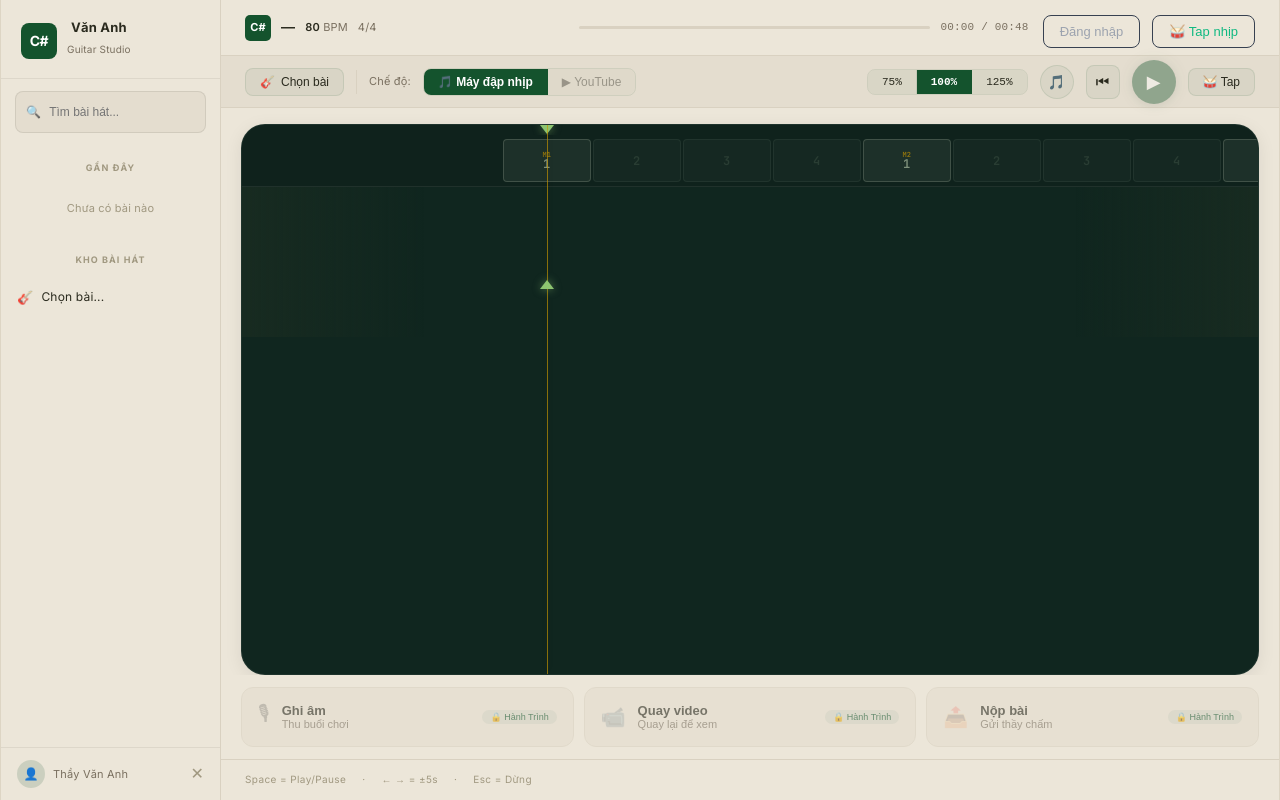
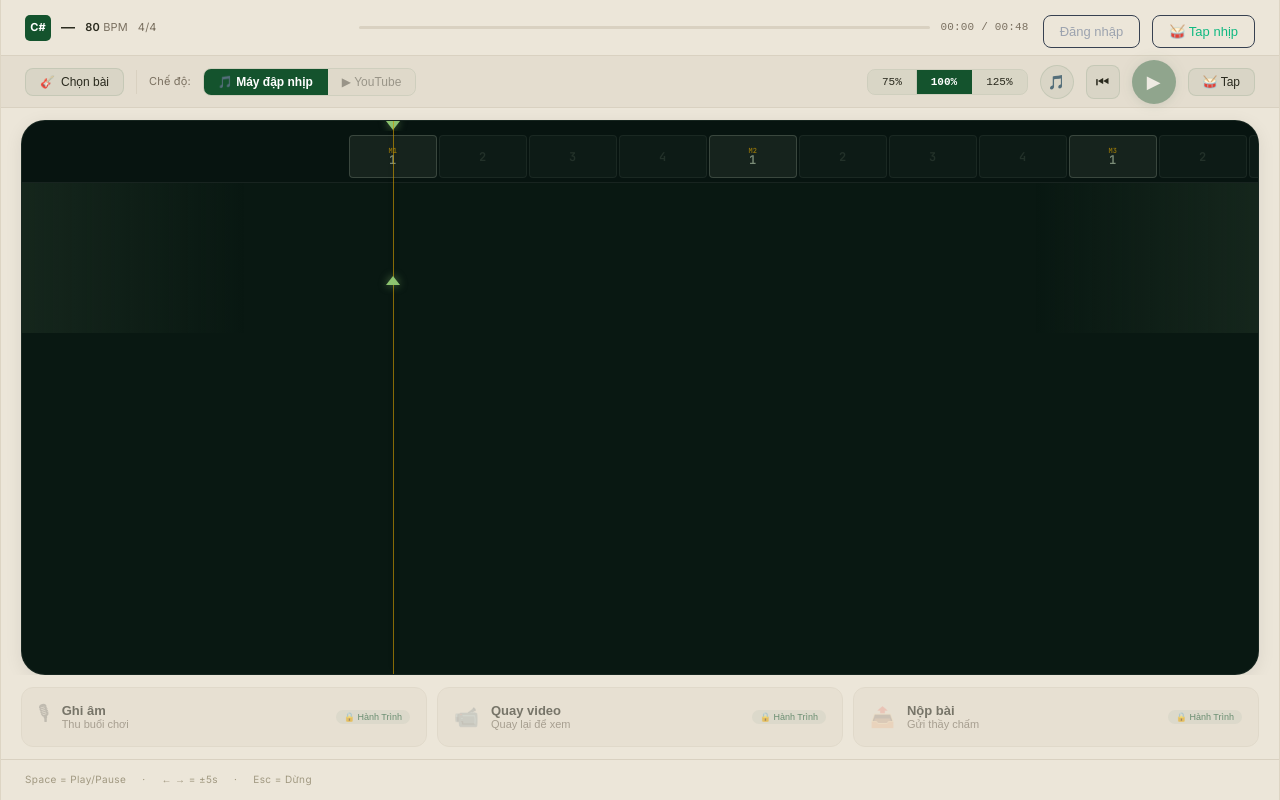
Before and after one commit to vananhaudio/cs-rhythm-editor, a React (Vite) app: page / in a window 1280 px wide. Built offline with nearby package versions, Linux system fonts and the light colour scheme.

Commit message:
fix: remove sidebar, darker practice card #091812

```diff
--- a/src/PlayerView.tsx
+++ b/src/PlayerView.tsx
@@ -19,8 +19,8 @@ const P = {
   greenHover: 'rgba(20,83,45,0.10)',
   greenBtn: 'rgba(20,83,45,0.05)',
   greenBorder: '1px solid rgba(20,83,45,0.10)',
-  dark:    '#10261F',
-  darkDeep:'#0F221C',
+  dark:    '#091812',
+  darkDeep:'#071410',
   gold:    '#C99700',
   text:    '#2A2A1E',
   textMuted: '#7A7060',
@@ -55,8 +55,7 @@ export function PlayerView({ song, onClose, onImportSong, extraActions }: {
   const [activeBeatIdx, setActiveBeatIdx] = useState(-1);
   const [containerW, setContainerW]       = useState(900);
   const [beatContainerW, setBeatContainerW] = useState(900);
-  const [ytOffsetAdj, setYtOffsetAdj]     = useState(0);
-  const [recentSongs, setRecentSongs]     = useState<{title:string;artist?:string}[]>([]);
+  const [ytOffsetAdj, setYtOffsetAdj] = useState(0);
 
   const ytPlayerRef  = useRef<any>(null);
   const ytReadyRef   = useRef(false);
@@ -80,15 +79,6 @@ export function PlayerView({ song, onClose, onImportSong, extraActions }: {
 
   useEffect(() => { muteRef.current = muteMetronome; }, [muteMetronome]);
   useEffect(() => { speedRef.current = speed; }, [speed]);
-
-  // Track recent songs
-  useEffect(() => {
-    if (!song.title) return;
-    setRecentSongs(prev => {
-      const filtered = prev.filter(s => s.title !== song.title);
-      return [{ title: song.title, artist: song.artist }, ...filtered].slice(0, 6);
-    });
-  }, [song.title]);
 
   useEffect(() => {
     setIsPlaying(false); isPlayingRef.current = false;
@@ -252,66 +242,7 @@ export function PlayerView({ song, onClose, onImportSong, extraActions }: {
   return (
     <div style={{ display:'flex', height:'100vh', background:P.paper, fontFamily:"'Inter','Segoe UI',sans-serif", overflow:'hidden' }}>
 
-      {/* ══ SIDEBAR ══ */}
-      <aside style={{ width:220, flexShrink:0, background:P.paper, borderRight:`1px solid ${P.paperDark}`, display:'flex', flexDirection:'column', overflow:'hidden' }}>
-        {/* Logo */}
-        <div style={{ padding:'20px 20px 16px', borderBottom:`1px solid rgba(42,42,30,0.08)` }}>
-          <div style={{ display:'flex', alignItems:'center', gap:10 }}>
-            <div style={{ width:36, height:36, background:P.green, borderRadius:8, display:'flex', alignItems:'center', justifyContent:'center', color:'#fff', fontWeight:800, fontSize:14, letterSpacing:-0.5 }}>C#</div>
-            <div>
-              <div style={{ fontSize:13, fontWeight:700, color:P.text, lineHeight:1.2 }}>Văn Anh</div>
-              <div style={{ fontSize:10, color:P.textMuted }}>Guitar Studio</div>
-            </div>
-          </div>
-        </div>
-
-        {/* Search */}
-        <div style={{ padding:'12px 14px 8px' }}>
-          <div style={{ display:'flex', alignItems:'center', gap:8, background:P.paperSurface, border:`1px solid rgba(42,42,30,0.1)`, borderRadius:8, padding:'7px 10px' }}>
-            <span style={{ fontSize:12, color:P.textMuted }}>🔍</span>
-            <input placeholder="Tìm bài hát..." onClick={() => setShowSongList(true)} readOnly
-              style={{ background:'none', border:'none', outline:'none', fontSize:12, color:P.text, width:'100%', cursor:'pointer' }}/>
-          </div>
-        </div>
-
-        {/* Recent */}
-        <div style={{ flex:1, overflow:'auto', padding:'8px 0' }}>
-          <div style={{ padding:'6px 16px 4px', fontSize:9, fontWeight:700, letterSpacing:'0.12em', textTransform:'uppercase', color:P.textDim }}>Gần đây</div>
-          {recentSongs.length === 0 && (
-            <div style={{ padding:'10px 16px', fontSize:11, color:P.textDim }}>Chưa có bài nào</div>
-          )}
-          {recentSongs.map((s, i) => (
-            <div key={i} style={{ display:'flex', alignItems:'center', justifyContent:'space-between', padding:'7px 16px', background: song.title===s.title ? 'rgba(20,83,45,0.08)' : 'transparent', cursor:'pointer', transition:'background 0.1s' }}
-              onMouseEnter={e => { if (song.title!==s.title) (e.currentTarget as HTMLElement).style.background='rgba(20,83,45,0.04)'; }}
-              onMouseLeave={e => { if (song.title!==s.title) (e.currentTarget as HTMLElement).style.background='transparent'; }}>
-              <div style={{ minWidth:0 }}>
-                <div style={{ fontSize:12, fontWeight:500, color:P.text, overflow:'hidden', textOverflow:'ellipsis', whiteSpace:'nowrap' }}>{s.title}</div>
-                {s.artist && <div style={{ fontSize:10, color:P.textMuted }}>{s.artist}</div>}
-              </div>
-              {song.title===s.title && <div style={{ width:6, height:6, borderRadius:'50%', background:P.green, flexShrink:0, marginLeft:6 }}/>}
-            </div>
-          ))}
-
-          {/* Kho bài */}
-          <div style={{ padding:'16px 16px 4px', fontSize:9, fontWeight:700, letterSpacing:'0.12em', textTransform:'uppercase', color:P.textDim }}>Kho bài hát</div>
-          <div style={{ padding:'7px 16px', cursor:'pointer', display:'flex', alignItems:'center', gap:8 }}
-            onClick={() => setShowSongList(true)}
-            onMouseEnter={e => { (e.currentTarget as HTMLElement).style.background='rgba(20,83,45,0.04)'; }}
-            onMouseLeave={e => { (e.currentTarget as HTMLElement).style.background='transparent'; }}>
-            <span style={{ fontSize:13 }}>🎸</span>
-            <span style={{ fontSize:12, color:P.text }}>Chọn bài...</span>
-          </div>
-        </div>
-
-        {/* Profile */}
-        <div style={{ padding:'12px 16px', borderTop:`1px solid rgba(42,42,30,0.08)`, display:'flex', alignItems:'center', gap:8 }}>
-          <div style={{ width:28, height:28, borderRadius:'50%', background:'rgba(20,83,45,0.15)', display:'flex', alignItems:'center', justifyContent:'center', fontSize:12 }}>👤</div>
-          <div style={{ fontSize:11, color:P.textMuted }}>Thầy Văn Anh</div>
-          <button onClick={onClose} style={{ marginLeft:'auto', background:'none', border:'none', color:P.textDim, fontSize:16, cursor:'pointer', lineHeight:1 }} title="Đóng">✕</button>
-        </div>
-      </aside>
-
-      {/* ══ MAIN COLUMN ══ */}
+      {/* ══ MAIN COLUMN — no sidebar ══ */}
       <div style={{ flex:1, display:'flex', flexDirection:'column', overflow:'hidden', minWidth:0 }}>
 
         {/* ── TOP BAR ── */}
@@ -406,7 +337,7 @@ export function PlayerView({ song, onClose, onImportSong, extraActions }: {
         </div>
 
         {/* ── PRACTICE AREA ── */}
-        <div style={{ flex:1, padding:'16px 20px 0', overflow:'hidden', display:'flex', flexDirection:'column' }}>
+        <div style={{ flex:1, padding:'12px 20px 0', overflow:'hidden', display:'flex', flexDirection:'column' }}>
           <div style={{
             flex:1, borderRadius:24, overflow:'hidden',
             background:P.dark,
@@ -416,8 +347,8 @@ export function PlayerView({ song, onClose, onImportSong, extraActions }: {
           }}>
 
             {/* Beat row */}
-            <div className="now-arrow-wrap" style={{ background:'#0F221C' }}><div className="now-arrow" style={{left:'30%'}}/></div>
-            <div className="player-scroll-area player-scroll-area--beat" ref={beatScrollRef} style={{ background:'#0F221C' }}>
+            <div className="now-arrow-wrap" style={{ background:'#071410' }}><div className="now-arrow" style={{left:'30%'}}/></div>
+            <div className="player-scroll-area player-scroll-area--beat" ref={beatScrollRef} style={{ background:'#071410' }}>
               <div className="scroll-now-line scroll-now-line--beat" style={{left:beatNowX}}/>
               <div className="player-scroll-track" style={{width:totalDur*PPS+beatContainerW,transform:`translateX(${-scrollOff}px)`}}>
                 {Array.from({length:song.totalBars*song.timeSignature},(_,i)=>{
```
